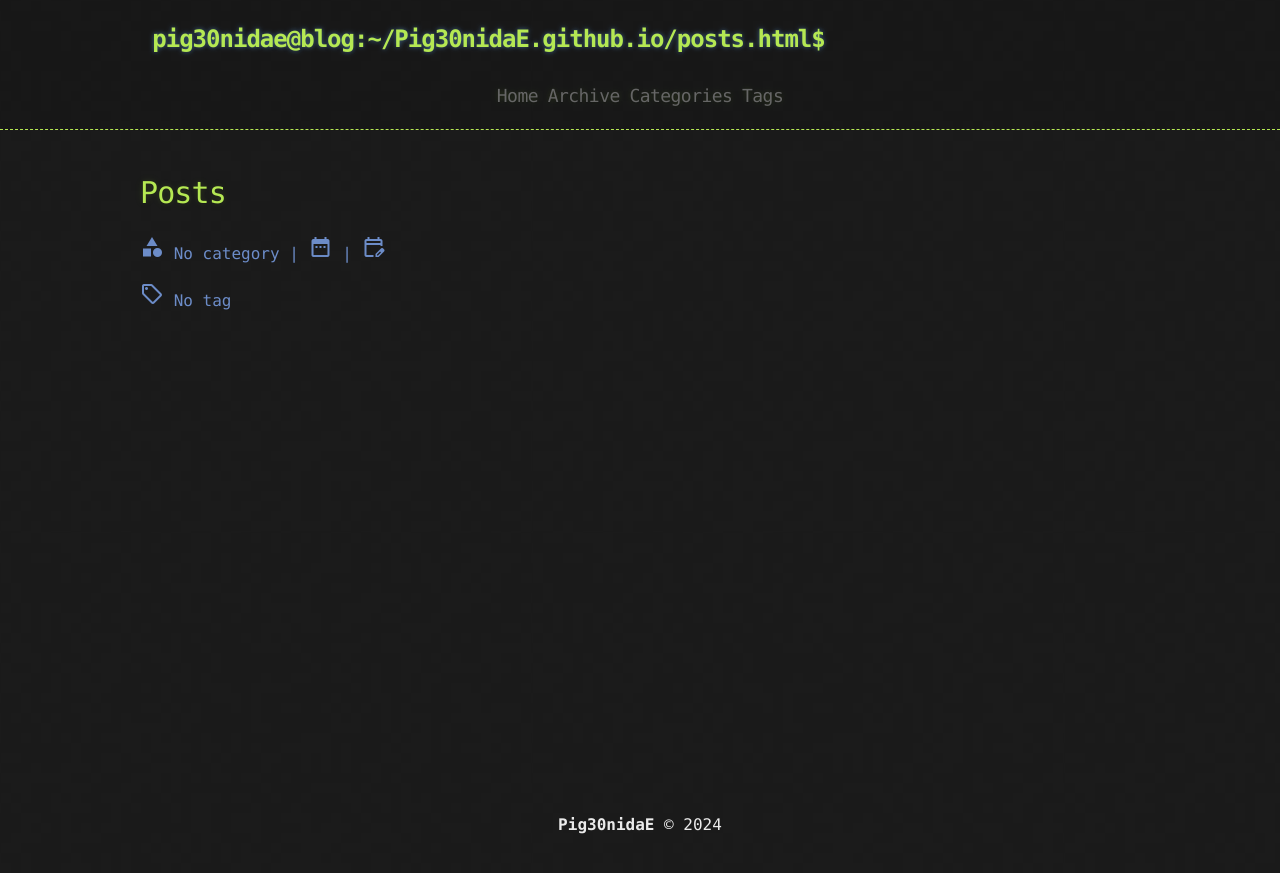
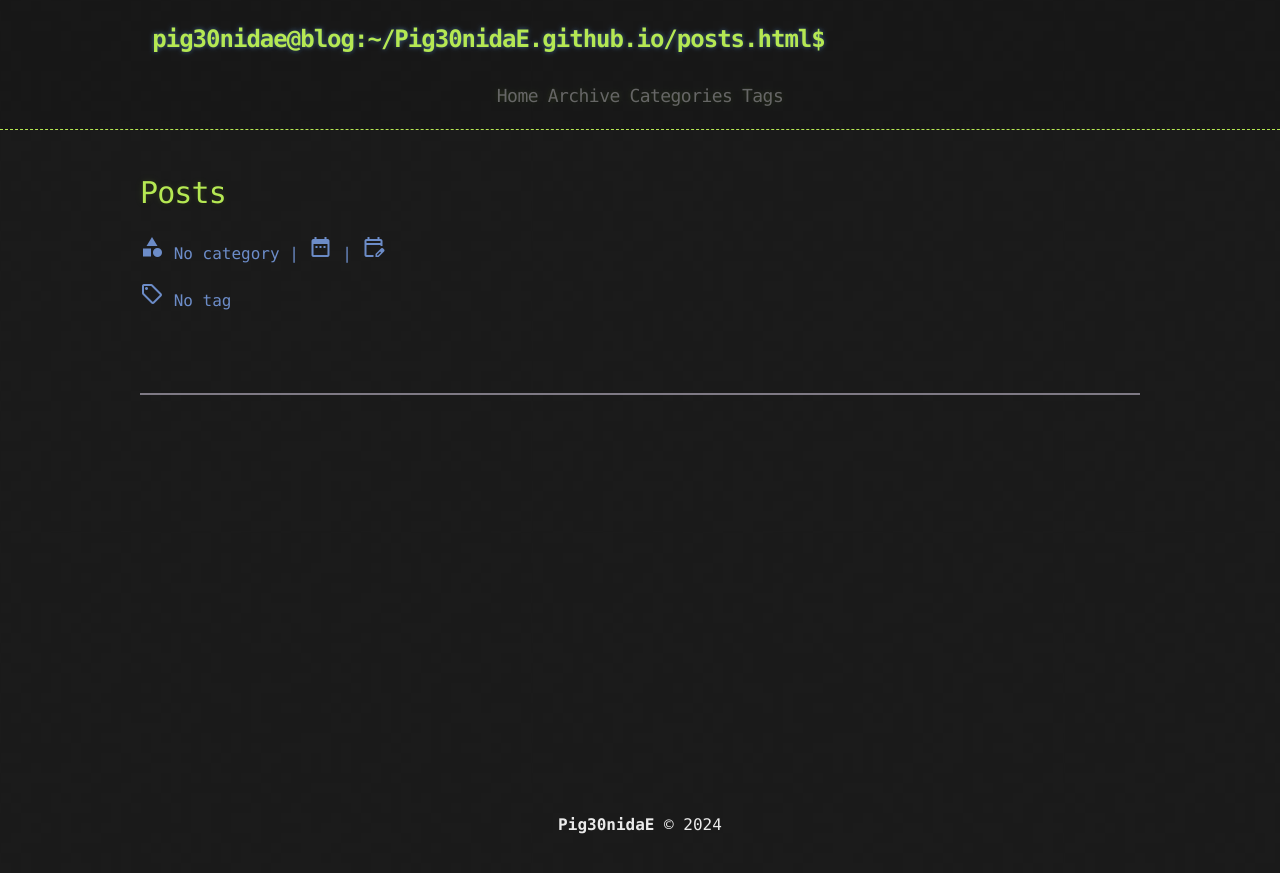
Before and after one commit to Pig30nidaE/Pig30nidaE.github.io, a Jekyll site: the page built from posts.md, in a window 1280 px wide. Shown: the top 873 px of the page. Built offline with Jekyll 4.4.1, drawn with Linux system fonts in a browser that asks for light colours; comment, search, counter and statistics services are not loaded.

Commit message:
design: add border under post

```diff
--- a/_sass/base.scss
+++ b/_sass/base.scss
@@ -298,3 +298,10 @@ a:active, a:focus {
 .icons_summary a {
   text-shadow: none;
 }
+
+.post-article {
+  padding-top: 2rem;
+  padding-bottom: 2rem;
+  border-bottom: 2px solid #7f7a85;
+  margin-bottom: 2rem;
+}
```
